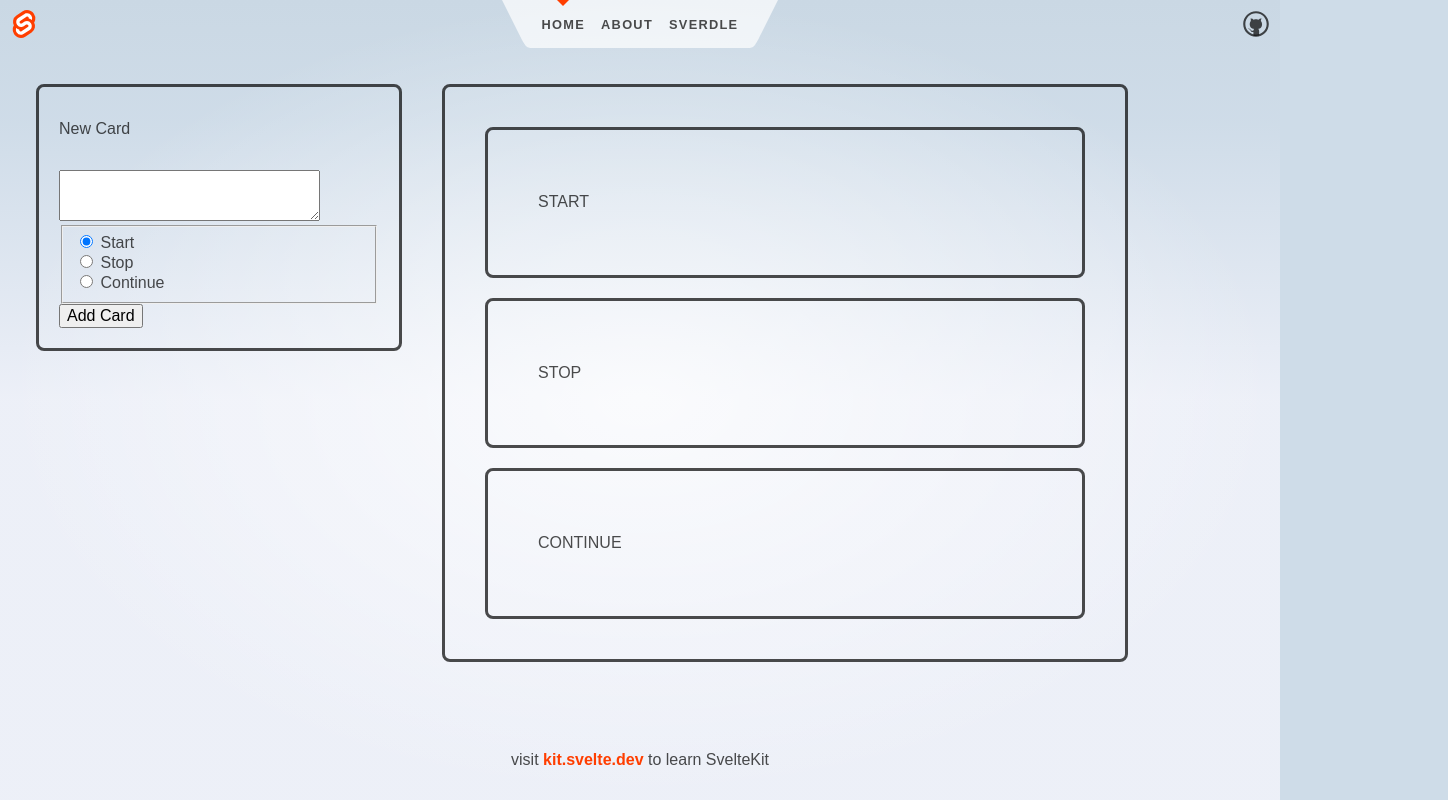
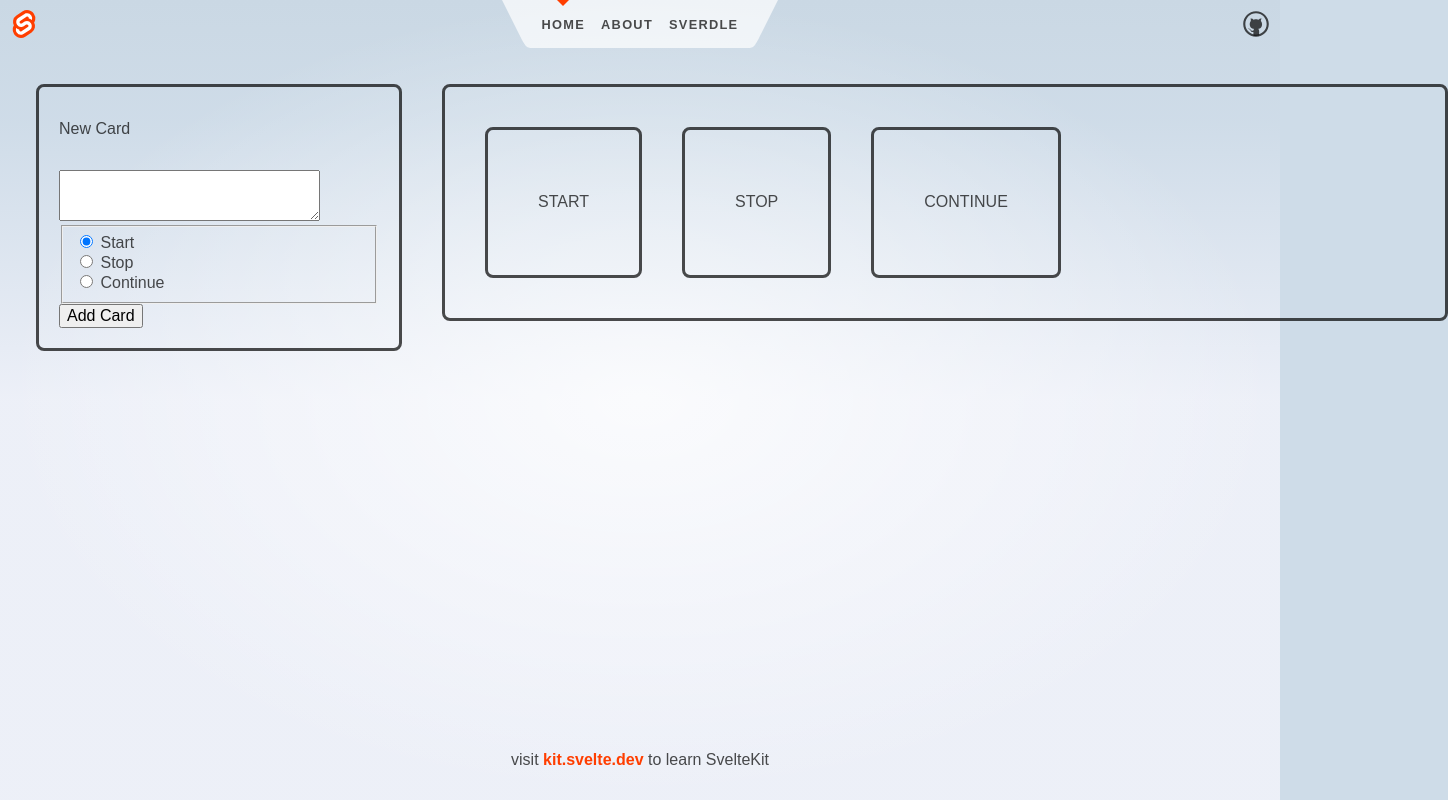
Before and after one commit to contra8/Retrospective, a SvelteKit app: page / in a window 1280 px wide. Shown: the whole page, 1448 px wide, since content can reach past the window. Built offline with nearby package versions, Linux system fonts and the light colour scheme.

Commit message:
Improve responsive design

```diff
--- a/src/routes/+page.svelte
+++ b/src/routes/+page.svelte
@@ -141,9 +141,10 @@
 
 	.column.cards {
 		/* flex: 60%; */
+		display: flex;
 		flex-grow: 1;
 		flex-direction: row;
-		flex: 0 0 40rem;
+		flex: 0 0 60rem;
 	}
 
 	.welcome {
```
